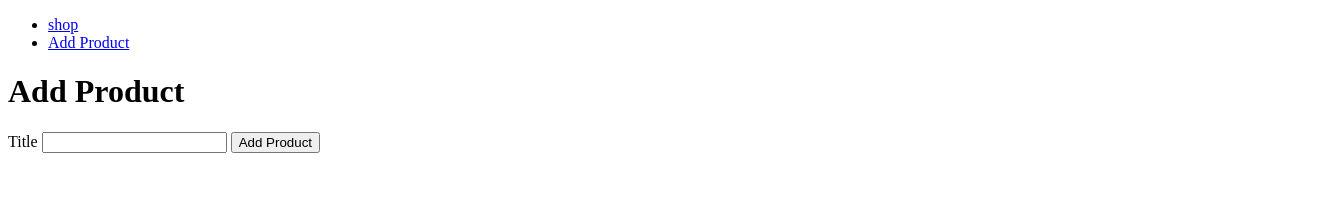
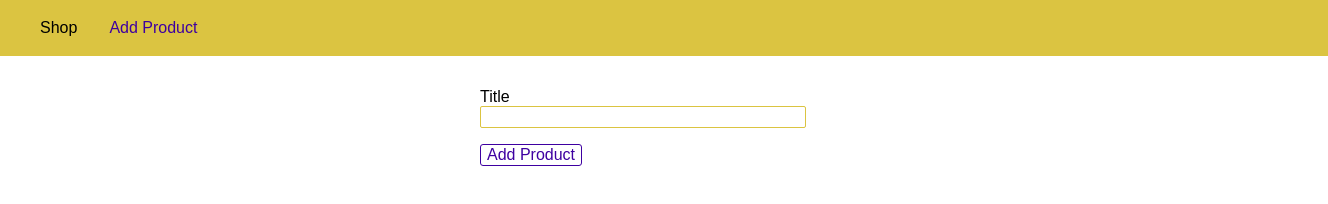
Before and after one commit to Aruminiya/COURSE_master-node-js-and-deno-js, a website: page 05-working-with-express-js/views/add-product.html in a window 1280 px wide. Shown: the whole page, 1328 px wide, since content can reach past the window. Drawn offline with Linux system fonts and the light colour scheme.

Commit message:
feat: add path.dirname(require.main.filename);

```diff
--- a/05-working-with-express-js/routes/admin.js
+++ b/05-working-with-express-js/routes/admin.js
@@ -1,10 +1,11 @@
 const express = require('express');
 const path = require('path');
 const router = express.Router();
+const rootDir = require('../util/path');
 
 router.get('/add-product', (req, res, next) => {
   console.log('In another middleware!');
-  const addProductPage = path.join(__dirname, '..', 'views', 'add-product.html');
+  const addProductPage = path.join(rootDir, 'views', 'add-product.html');
   res.sendFile(addProductPage);
 });
 
--- a/05-working-with-express-js/routes/shop.js
+++ b/05-working-with-express-js/routes/shop.js
@@ -1,11 +1,12 @@
 const express = require('express');
 const path = require('path');
 const router = express.Router();
+const rootDir = require('../util/path');
 
 router.get('/', (req, res, next) => {
   console.log('In another middleware!');
   console.log(__dirname);
-  const shopPage = path.join(__dirname, '..', 'views', 'shop.html');
+  const shopPage = path.join(rootDir, 'views', 'shop.html');
   res.sendFile(shopPage);
 });
 
--- a/05-working-with-express-js/views/add-product.html
+++ b/05-working-with-express-js/views/add-product.html
@@ -1,27 +1,117 @@
 <!DOCTYPE html>
-<html lang="zh-TW">
+<html lang="en">
+
 <head>
     <meta charset="UTF-8">
     <meta name="viewport" content="width=device-width, initial-scale=1.0">
+    <meta http-equiv="X-UA-Compatible" content="ie=edge">
     <title>Add Product</title>
+    <style>
+        body {
+            padding: 0;
+            margin: 0;
+            font-family: sans-serif;
+        }
+
+        main {
+            padding: 1rem;
+        }
+
+        .main-header {
+            width: 100%;
+            height: 3.5rem;
+            background-color: #dbc441;
+            padding: 0 1.5rem;
+        }
+
+        .main-header__nav {
+            height: 100%;
+            display: flex;
+            align-items: center;
+        }
+
+        .main-header__item-list {
+            list-style: none;
+            margin: 0;
+            padding: 0;
+            display: flex;
+        }
+
+        .main-header__item {
+            margin: 0 1rem;
+            padding: 0;
+        }
+
+        .main-header__item a {
+            text-decoration: none;
+            color: black;
+        }
+
+        .main-header__item a:hover,
+        .main-header__item a:active,
+        .main-header__item a.active {
+            color: #3e00a1;
+        }
+
+        .product-form {
+            width: 20rem;
+            max-width: 90%;
+            margin: auto;
+        }
+
+        .form-control {
+            margin: 1rem 0;
+        }
+
+        .form-control label,
+        .form-control input {
+            display: block;
+            width: 100%;
+        }
+
+        .form-control input {
+            border: 1px solid #dbc441;
+            font: inherit;
+            border-radius: 2px;
+        }
+
+        button {
+            font: inherit;
+            border: 1px solid #3e00a1;
+            color: #3e00a1;
+            background: white;
+            border-radius: 3px;
+            cursor: pointer;
+        }
+
+        button:hover,
+        button:active {
+            background-color: #3e00a1;
+            color: white;
+        }
+    </style>
 </head>
+
 <body>
-  <header>
-    <nav>
-      <ul>
-        <li><a href="/">shop</a></li>
-        <li><a href="/admin/add-product">Add Product</a></li>
+    <header class="main-header">
+        <nav class="main-header__nav">
+            <ul class="main-header__item-list">
+                <li class="main-header__item"><a href="/">Shop</a></li>
+                <li class="main-header__item"><a class="active" href="/admin/add-product">Add Product</a></li>
             </ul>
         </nav>
     </header>
 
     <main>
-    <h1>Add Product</h1>
-    <form action="/add-product" method="POST">
+        <form class="product-form" action="/admin/add-product" method="POST">
+            <div class="form-control">
                 <label for="title">Title</label>
-      <input type="text" id="title" name="title">
+                <input type="text" name="title" id="title">
+            </div>
+
             <button type="submit">Add Product</button>
         </form>
     </main>
 </body>
+
 </html>
```
Also changed, not shown: 05-working-with-express-js/util/path.js (added, +18 -0 lines), 05-working-with-express-js/views/404.html (+64 -16 lines), 05-working-with-express-js/views/shop.html (+57 -6 lines). Lines whose indentation alone changed are shown as unchanged.
